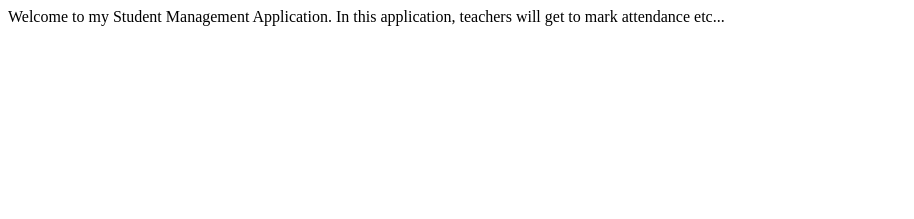
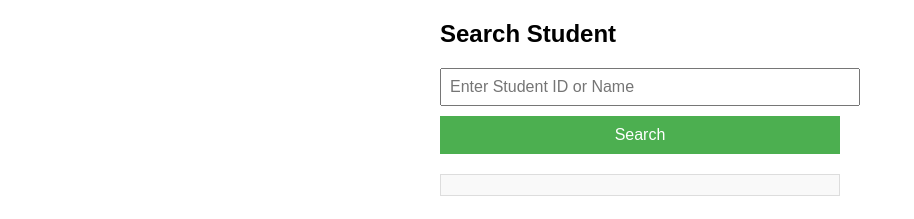
Before and after one commit to Xave-devOps/DevOps-Project, a website: page public/index.html in a window 1280 px wide. Shown: the whole page, without its empty margins (0-914 px from the left). Drawn offline with Linux system fonts and the light colour scheme; no server answers.

Commit message:
search function codes

```diff
--- /dev/null
+++ b/public/css/style.css
@@ -0,0 +1,32 @@
+body {
+    font-family: Arial, sans-serif;
+    margin: 20px;
+}
+.container {
+    max-width: 400px;
+    margin: 0 auto;
+}
+input[type="text"] {
+    width: 100%;
+    padding: 8px;
+    margin-bottom: 10px;
+    font-size: 16px;
+}
+button {
+    width: 100%;
+    padding: 10px;
+    background-color: #4CAF50;
+    color: white;
+    border: none;
+    font-size: 16px;
+    cursor: pointer;
+}
+button:hover {
+    background-color: #45a049;
+}
+.result {
+    margin-top: 20px;
+    border: 1px solid #ddd;
+    padding: 10px;
+    background-color: #f9f9f9;
+}
--- a/public/index.html
+++ b/public/index.html
@@ -1,8 +1,20 @@
-<html>
-    <head>
-        <title>DVOPS - Student Management Web App</title>
-    </head>
-    <body>
-        Welcome to my Student Management Application. In this application, teachers will get to mark attendance etc...
-    </body>
+<!DOCTYPE html>
+<html lang="en">
+<head>
+    <meta charset="UTF-8">
+    <meta name="viewport" content="width=device-width, initial-scale=1.0">
+    <title>DVOPS - Student Management Web App</title>
+    <link rel="stylesheet" href="css/style.css">
+</head>
+<body>
+    <div class="container">
+        <h2>Search Student</h2>
+        <input type="text" id="searchInput" placeholder="Enter Student ID or Name">
+        <button onclick="searchStudent()">Search</button>
+        <!--<button>Search</button>-->
+        <div id="result" class="result"></div>
+    </div>
+
+    <script src="/util/search.js"></script>
+</body>
 </html>
--- /dev/null
+++ b/util/search.js
@@ -0,0 +1,63 @@
+let data; // Global variable to hold the JSON data after loading
+
+// Function to load JSON data from an external file
+async function loadData() {
+    try {
+        const response = await fetch('resources.json');
+        data = await response.json();
+        console.log('Loaded resources.json')
+    } catch (error) {
+        console.error('Error loading JSON data:', error);
+    }
+}
+
+// Function to search for a student by name or ID
+function searchStudent() {
+    if (!data) {
+        alert("Data is still loading. Please try again in a moment.");
+        return;
+    }
+
+    const input = document.getElementById("searchInput").value.trim().toLowerCase();
+    const resultDiv = document.getElementById("result");
+    resultDiv.innerHTML = ""; // Clear previous results
+
+    if (input == ''){
+        alert("No input entered in search!");
+        return;
+    }
+
+    console.log(input)
+    // Find the student by ID or name
+    const student = data.students.find(s =>
+        s.studentID.toString() === input || s.name.toLowerCase().includes(input)
+    );
+    console.log(student)
+
+    // Display the result
+    if (student) {
+        const studentClasses = data.enrollment.filter(e => e.studentID === student.studentID)
+            .map(e => data.classes.find(c => c.classID === e.classID))
+            .filter(Boolean);
+
+        let studentDetails = `<h3>Student Details</h3>`;
+        studentDetails += `<p><strong>ID:</strong> ${student.studentID}</p>`;
+        studentDetails += `<p><strong>Name:</strong> ${student.name}</p>`;
+
+        if (studentClasses.length > 0) {
+            studentDetails += `<h4>Classes Enrolled</h4>`;
+            studentClasses.forEach(c => {
+                studentDetails += `<p><strong>Subject:</strong> ${c.subject}, <strong>Date:</strong> ${c.date}, <strong>Tutor:</strong> ${c.tutor}</p>`;
+            });
+        } else {
+            studentDetails += `<p>No classes found for this student.</p>`;
+        }
+
+        resultDiv.innerHTML = studentDetails;
+    } else {
+        resultDiv.innerHTML = "<p>No student found with that ID or name.</p>";
+    }
+}
+
+// Call loadData to load the data when the page loads
+window.onload = loadData;
```
Also changed, not shown: index.js (+13 -0 lines), resources.json (added, +25 -0 lines).
